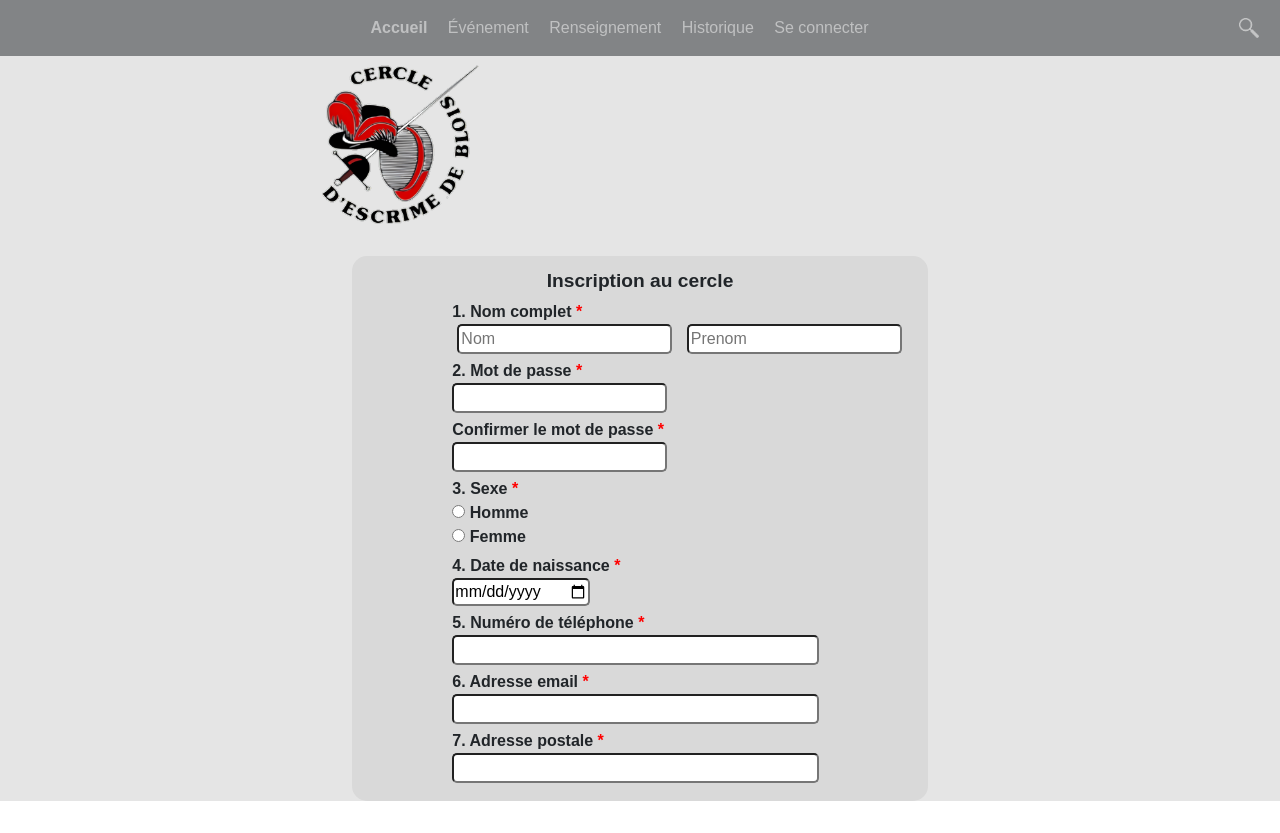
After one commit to Bertili-Erwann/SAE3.01_Projet, a Flask app: page /inscription in a window 1280 px wide. The commit adds this page. Run offline with Flask 3, Linux system fonts and the light colour scheme.

Commit message:
Fait la base du front, il reste la partie calcule d'age selon la date de naissance

```diff
--- a/escrimeBlois/static/style.css
+++ b/escrimeBlois/static/style.css
@@ -135,10 +135,8 @@ body {
   scroll-snap-align: start;
   background-color: #c7c3f4;
   padding: 2em;
-  box-shadow: rgba(0, 0, 0, 0.25) 0px 14px 28px,
-    rgba(0, 0, 0, 0.22) 0px 10px 10px;
-  border-radius: 10px;
-  margin: 15px;
+  box-shadow: rgba(0, 0, 0, 0.25) 0px 14px 28px;
+  padding-top: 15px;
   margin-bottom: 50px;
 }
 
@@ -191,7 +189,7 @@ body {
   margin-left: auto;
   margin-right: auto;
   padding: 40px;
-  width:  60%;
+  width: 60%;
   border-radius: 10px;
   color: #fff;
   -webkit-text-stroke: 1px #ffffff;
@@ -353,3 +351,51 @@ table {
 .table100 .table100-body tr:nth-child(even) {
   background-color: #f8f6ff;
 }
+/*//////////////////////////////////////////////////////////////////
+[ Fiche d'inscription ]*/
+
+.block-inscription {
+  padding-left: 25%;
+  padding-right: 25%;
+  padding-top: 5%;
+}
+.form-inscription {
+  flex-direction: column;
+  margin: 5%;
+  padding: 2%;
+  background-color: #d9d9d9;
+  border-radius: 15px;
+}
+.form-inscription input {
+  border-radius: 5px;
+}
+.form-inscription > div {
+  margin: 5px;
+  padding-left: 15%;
+}
+
+.form-inscription h1 {
+  font-size: larger;
+  text-align: center;
+  font-weight: bold;
+}
+.form-inscription label {
+  font-weight: 600;
+}
+#obligatoire {
+  color: red;
+}
+
+.nom-prenom {
+  display: block;
+}
+.nom-prenom input {
+  margin-inline: 5px;
+}
+.block-inscription img {
+  height: 160px;
+  width: 160px;
+}
+.textfield {
+  width: 80%;
+}
--- /dev/null
+++ b/escrimeBlois/templates/inscription.html
@@ -0,0 +1,70 @@
+{% extends "base.html" %} {% block main %}
+<div class="block-inscription">
+  <img src="../static/images/logo_cercle_escrime_blois.png" id="logo-fiche" />
+  <form class="form-inscription">
+    <h1>Inscription au cercle</h1>
+    <div class="nom-prenom">
+      <label for="nom"> 1. Nom complet <span id="obligatoire">*</span> </label>
+      <div>
+        <input class="nom" type="text" placeholder="Nom" />
+        <input class="prenom" type="text" placeholder="Prenom" />
+      </div>
+    </div>
+    <div class="mot-de-passe base-block">
+      <label for="mot-de-passe">
+        2. Mot de passe <span id="obligatoire">*</span>
+      </label>
+      <div>
+        <input class="mdp" type="password" />
+      </div>
+    </div>
+    <div class="confirme-mdp base-block">
+      <label for="confirme-mdp">
+        Confirmer le mot de passe <span id="obligatoire">*</span>
+      </label>
+      <div>
+        <input class="mdp" type="password" />
+      </div>
+    </div>
+    <div class="sexe">
+      <label for="sexe"> 3. Sexe <span id="obligatoire">*</span> </label>
+      <div>
+        <input type="radio" name="choix_sexe" value="Homme" />
+        <label for="homme">Homme</label><br />
+        <input type="radio" name="choix_sexe" value="Femme" />
+        <label for="Femme">Femme</label><br />
+      </div>
+    </div>
+    <div class="ddn">
+      <label for="date-naissance"
+        >4. Date de naissance <span id="obligatoire">*</span></label
+      >
+      <div><input type="date" id="date-naissance" name="date-naissance" /></div>
+    </div>
+    <div class="num base-block">
+      <label for="num">
+        5. Numéro de téléphone <span id="obligatoire">*</span>
+      </label>
+      <div>
+        <input class="textfield" type="text" />
+      </div>
+    </div>
+    <div class="mail base-block">
+      <label for="mail">
+        6. Adresse email <span id="obligatoire">*</span></label
+      >
+      <div>
+        <input class="textfield" type="text" />
+      </div>
+    </div>
+    <div class="adresse-postale base-block">
+      <label for="adresse-postale">
+        7. Adresse postale <span id="obligatoire">*</span>
+      </label>
+      <div>
+        <input class="textfield" type="text" />
+      </div>
+    </div>
+  </form>
+</div>
+{% endblock %}
--- a/escrimeBlois/views.py
+++ b/escrimeBlois/views.py
@@ -8,3 +8,6 @@ def index():
 @app.route('/historique/')
 def historique():
         return render_template('historique.html')
+@app.route('/inscription')
+def inscription():
+        return render_template('inscription.html')
```
